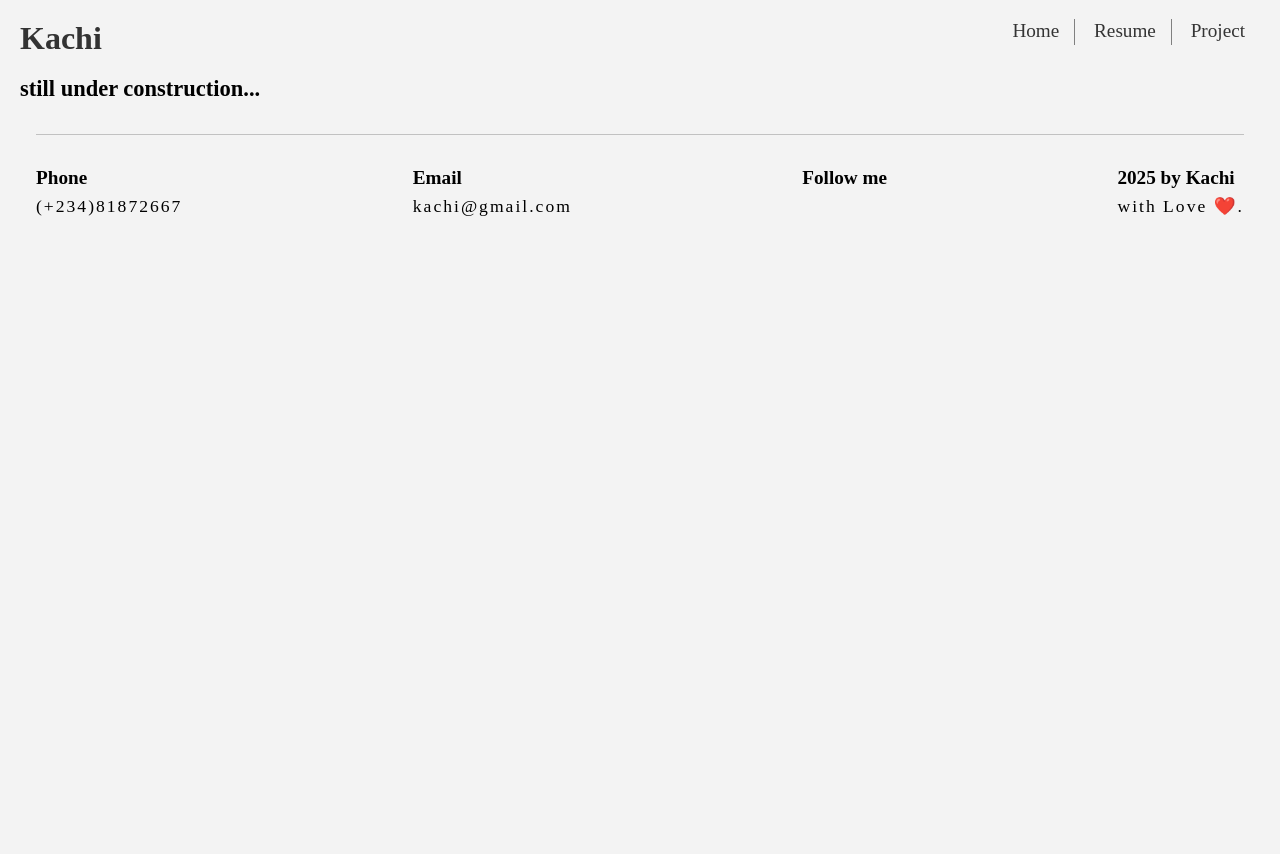
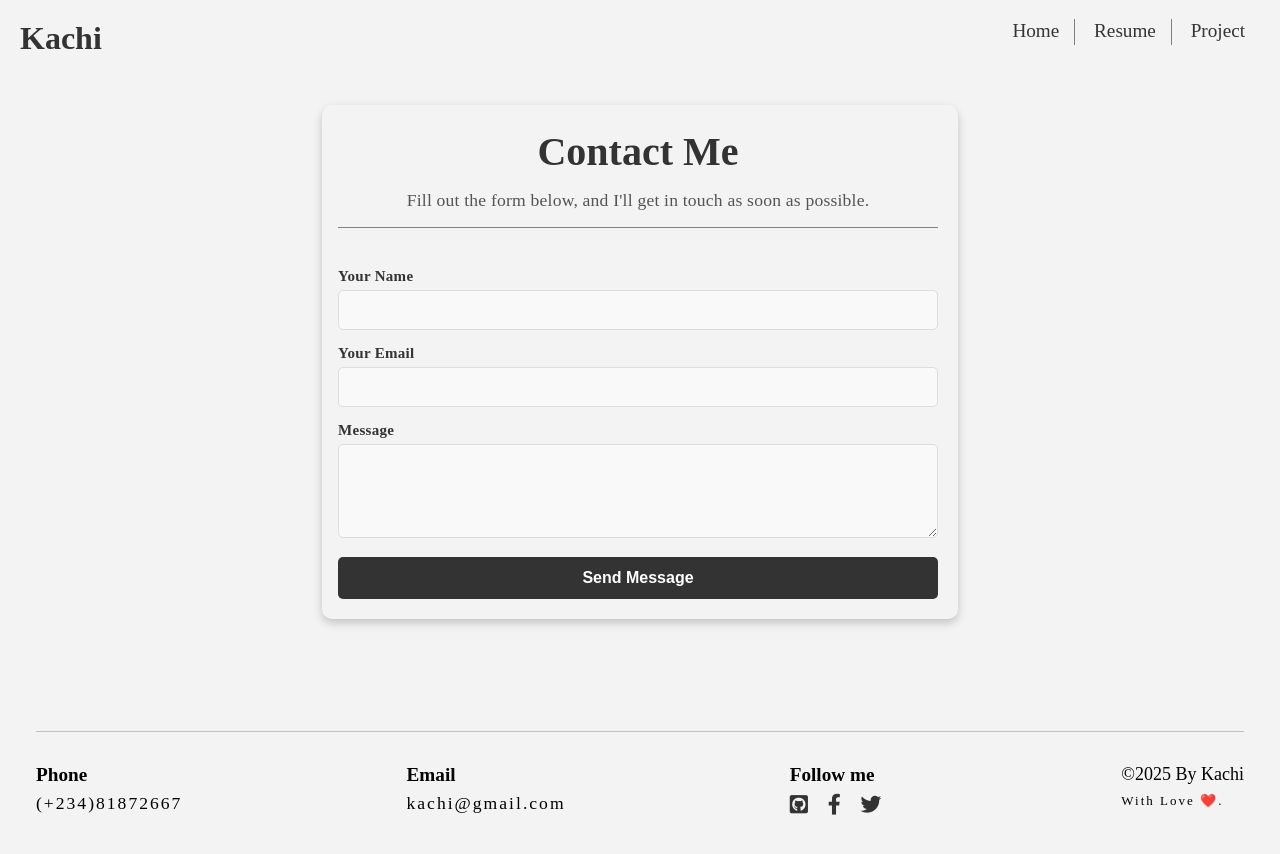
Before and after one commit to on2onyekachi/about, a plain HTML site: page contact.html in a window 1280 px wide. Before the commit the page ends 800 px from the top, so only its background shows below. Drawn offline with Linux system fonts and the light colour scheme.

Commit message:
Completed contact page and remove unwanted code in index.html

```diff
--- a/contact.html
+++ b/contact.html
@@ -4,6 +4,7 @@
     <meta charset="UTF-8">
     <meta name="viewport" content="width=device-width, initial-scale=1.0">
     <title>Contact Me</title>
+    <link rel="stylesheet" href="https://cdnjs.cloudflare.com/ajax/libs/font-awesome/6.0.0-beta3/css/all.min.css">
     <link rel="stylesheet" href="style.css">
 </head>
 <body>
@@ -23,8 +24,28 @@
                 </div>
             </nav>
         </header>
-        <section class="container">
-            <h2>still under construction...</h2>
+        <section class="contact-container">
+            <div class="contact-header">
+                <h1>Contact Me</h1>
+                <p>Fill out the form below, and I'll get in touch as soon as possible.</p>
+            </div>
+            <div class="contact-form">
+                <form action="#" method="post">
+                    <div class="form-group">
+                        <label for="name">Your Name</label>
+                        <input type="text" id="name" name="name" required>
+                    </div>
+                    <div class="form-group">
+                        <label for="email">Your Email</label>
+                        <input type="email" id="email" name="email" required>
+                    </div>
+                    <div class="form-group">
+                        <label for="message">Message</label>
+                        <textarea id="message" name="message" rows="4" required></textarea>
+                    </div>
+                    <button type="submit" class="submit-btn">Send Message</button>
+                </form>
+            </div>
         </section>
         <footer>
             <div>
@@ -43,8 +64,8 @@
                     <a href="https://twitter.com/kachi_okwuolisa"><i class="fa-brands fa-twitter"></i></a>
                 </div>
             </div>
-            <div>
-                <h4>2025 by Kachi</h4>
+            <div class="copyright-container">
+                <h4> &copy;2025 by Kachi</h4>
                 <span>with Love ❤️.</span>
             </div>
         </footer>
--- a/style.css
+++ b/style.css
@@ -6,7 +6,6 @@ body{
     margin: 0;
     scroll-behavior: smooth;
 }
-
 li{
     list-style: none;
 }
@@ -52,7 +51,6 @@ header nav{
 .hamburger {
     display: none;
 }
-
 .bar {
     display: block;
     width: 25px;
@@ -62,7 +60,6 @@ header nav{
     transition: all 0.3s ease-in-out;
     background-color: #101010;
 }
-
 .main-section{
     display: flex;
     justify-content: center;
@@ -70,25 +67,19 @@ header nav{
     margin: 7rem 0 13rem 0;
     padding: 1rem;
 }
-.img-cont{
-    /* width: 50%; */
-    /* background: #333; */
-}
 .profile-img{
     width: 100%;
     max-width: 28rem;
     height: auto;
     filter: grayscale(1);
     border-radius: 50%;
-}
-.details-sec{
+    animation: fadeIn 800ms ease-in-out;
 }
 .details-sec h1{
     font-size: clamp(3rem, 7vw, 7rem);
     margin: 0;
     margin-left: 1.5rem;
 }
-
 .details-sec h3{
     font-size: 1.5rem;
     text-transform: capitalize;
@@ -127,8 +118,9 @@ header nav{
     text-transform: capitalize;
     text-decoration: none;
     color: #f3f3f3;
-    transition: all 500ms;
+    transition: background-color 500ms;
     box-sizing: border-box;
+    animation: fadeIn 800ms ease-in-out;
 }
 .more-info a:hover{
     color: #333;
@@ -159,6 +151,100 @@ footer span{
 .social-icons a:hover{
     color: rgb(116, 71, 7);
 }
+/* Contact Page start */
+.contact-container {
+    margin: 3rem auto 7rem auto;
+    max-width: 600px;
+    padding: 20px;
+    border-radius: 10px;
+    box-shadow: 0 4px 10px rgba(0, 0, 0, 0.2);
+    animation: fadeIn 800ms ease-in-out;
+    padding-left: 1rem;
+}
+.contact-header h1 {
+    font-size: clamp(1.5rem, 5vw, 2.5rem);
+    color: #333;
+    text-align: center;
+    margin: 0.2rem;
+}
+.contact-header p {
+    text-align: center;
+    color: #545454;
+    letter-spacing: 0.2px;
+    font-size: 1.1rem;
+    margin-top: 15px;
+    border-bottom: 1px solid gray;
+    padding-bottom: 1rem;
+}
+.contact-form {
+    margin-top: 2.5rem;
+}
+.form-group {
+    margin-bottom: 15px;
+}
+.form-group label {
+    display: block;
+    color: #333;
+    font-weight: bold;
+    margin-bottom: 5px;
+    letter-spacing: 0.3px;
+}
+.form-group input,
+.form-group textarea {
+    width: 100%;
+    padding: 10px;
+    border: 1px solid #ddd;
+    border-radius: 5px;
+    font-size: 1rem;
+    color: #333;
+    background-color: #f9f9f9;
+    box-sizing: border-box;
+}
+.form-group input:focus,
+.form-group textarea:focus {
+    border-color: rgb(116, 71, 7);
+    box-shadow: 0 0 5px rgba(74, 144, 226, 0.3);
+    outline: none;
+}
+.submit-btn {
+    display: inline-block;
+    width: 100%;
+    padding: 12px;
+    background-color: #333;
+    border: none;
+    border-radius: 5px;
+    font-size: 1rem;
+    color: #fff;
+    cursor: pointer;
+    font-weight: bold;
+    transition: background-color 0.3s ease;
+}
+.submit-btn:hover {
+    background-color: rgb(116, 71, 7);
+}
+.copyright-container h4{
+    font-size: large;
+    font-weight: lighter;
+    text-transform: capitalize;
+}
+.copyright-container span{
+    font-size: small;
+    font-weight: lighter;
+    text-transform: capitalize;
+}
+/* Animation */
+@keyframes fadeIn {
+    0% {
+        opacity: 0;
+        transform: translateY(20px);
+    }
+
+    100% {
+        opacity: 1;
+        transform: translateY(0);
+    }
+}
+/* Responsive Design */
 @media (max-width:900px) {
     .main-section {
         flex-direction: column-reverse;
@@ -176,41 +262,50 @@ footer span{
     }
     .nav-menu {
         position: absolute;
-        left: -100%;
+        left: -120%;
         top: 5rem;
         background-color: #fff;
-        /* width: 100%; */
-        /* border-radius: 10px; */
-        text-align: center;
         transition: 0.3s;
-        box-shadow:
-            0 10px 27px rgba(0, 0, 0, 0.05);
+        box-shadow: 0 10px 27px rgba(0, 0, 0, 0.05);
     }
     .nav-menu.active {
         left: 0;
     }
-
     .hamburger {
         display: block;
         cursor: pointer;
     }
     footer{
         flex-direction: column;
-        /* justify-content: space-evenly; */
+        padding-bottom: 0;
+        margin-bottom: 0;
     }
     footer > div{
         margin-bottom: 3rem;
     }
     footer h4 {
-        font-size: 1.5rem;
+        font-size: 1.3rem;
     }
-
     footer span {
-        font-size: 1.5rem;
+        font-size: 1.3rem;
+    }
+    .copyright-container {
+        margin-top: 2rem;
+        margin-bottom: 0;
     }
 }
-@media (max-width:550px) {
+@media (max-width:600px) {
     .more-info a {
         font-size: 1.3rem;
     }
+    .contact-header p {
+        font-size: 0.9rem;
+    }
+    .form-group input,
+    .form-group textarea {
+        font-size: 0.9rem;
+    }
+    .submit-btn {
+        font-size: 0.9rem;
+    }
 }
```
Also changed, not shown: index.html (+0 -3 lines).
